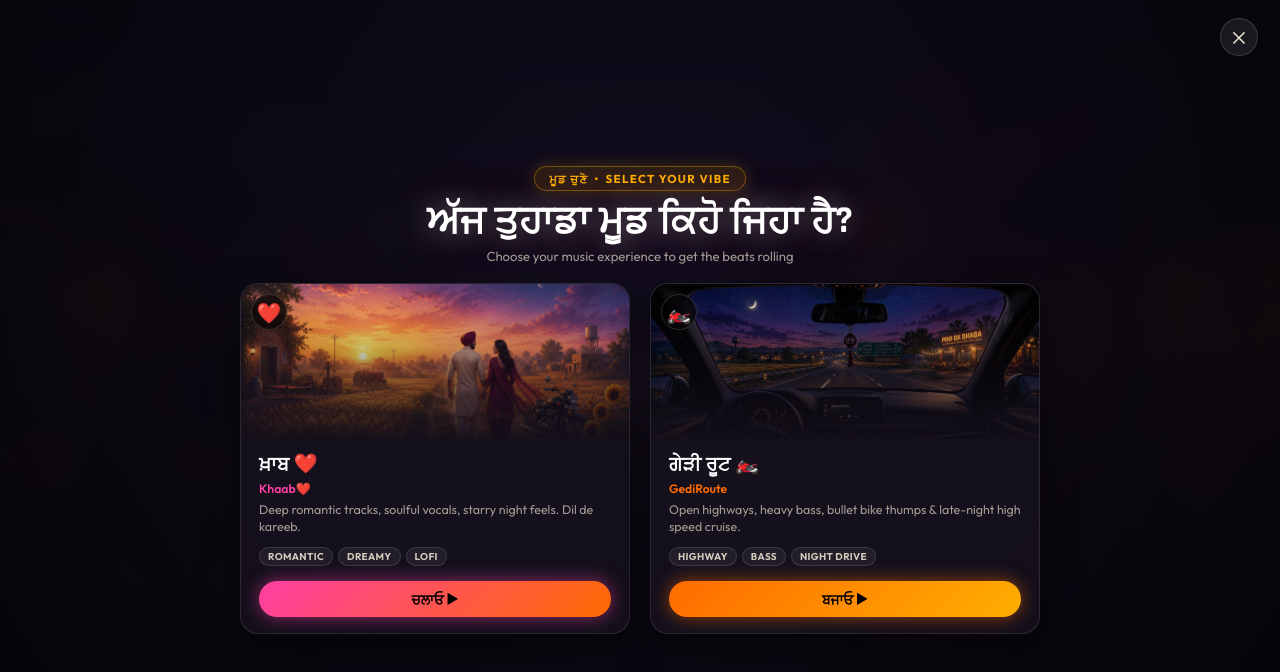
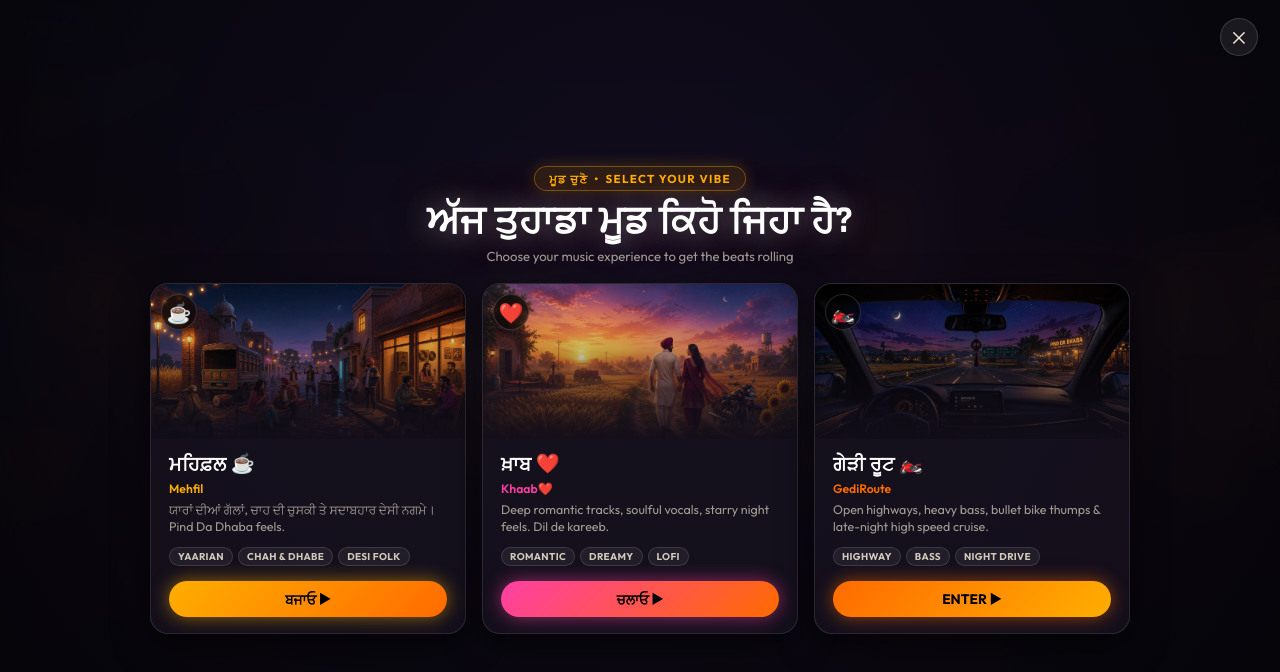
Before and after one commit to animeshtripathii/Mehfil, a React (Vite) app: page / in a window 1280 px wide. Shown: the top 672 px of the page. Built offline with nearby package versions, Linux system fonts and the light colour scheme.

Commit message:
feat: add dedicated Mehfil vibe with full songs and dynamic Punjabi shayari quote lines

```diff
--- a/src/App.tsx
+++ b/src/App.tsx
@@ -11,20 +11,24 @@ import VibeModal from './components/VibeModal/VibeModal';
 import './styles/globals.css';
 import styles from './App.module.css';
 
-type NavPage = 'home' | VibeId;
+/* Matches the PAGE_CONFIG in Hero.tsx */
+const THEME: Record<number, { accent: string; glow: string }> = {
+  0: { accent: '#ffae00', glow: 'rgba(255,174,0,0.55)' },
+  1: { accent: '#ff3fa4', glow: 'rgba(255,63,164,0.50)' },
+  2: { accent: '#ff6b00', glow: 'rgba(255,107,0,0.55)' },
+};
 
-/* Matches the PAGE_CONFIG in Hero.tsx */
-const THEME: Record<string, { accent: string; glow: string }> = {
-  home: { accent: '#ffae00', glow: 'rgba(255,174,0,0.45)' },
-  '0':  { accent: '#ff3fa4', glow: 'rgba(255,63,164,0.50)' },
-  '1':  { accent: '#ff6b00', glow: 'rgba(255,107,0,0.55)'  },
+const VIBE_LABELS: Record<number, string> = {
+  0: '☕ Mehfil',
+  1: '❤️ Khaab',
+  2: '🏍️ Gedi Route',
 };
 
 const App: React.FC = () => {
   const player = useAudioPlayer();
 
-  // ── Active nav page ──
-  const [navPage, setNavPage] = useState<NavPage>('home');
+  // ── Active nav page / vibe (0: Mehfil, 1: Khaab, 2: Gedi Route) ──
+  const [navPage, setNavPage] = useState<VibeId>(0);
 
   // ── First load modal state (starts open on first visit) ──
   const [isModalOpen, setIsModalOpen] = useState(true);
@@ -41,14 +45,11 @@ const App: React.FC = () => {
     toastTimer.current = setTimeout(() => setToastVisible(false), 2800);
   }, []);
 
-  // ── Nav handler ──
-  const handleNavChange = useCallback((page: NavPage) => {
+  // ── Nav / Vibe handler ──
+  const handleNavChange = useCallback((page: VibeId) => {
     setNavPage(page);
-    if (page !== 'home') {
-      player.selectVibe(page as VibeId);
-      const labels: Record<number, string> = { 0: '❤️ Khaab', 1: '🏍️ Gedi Route' };
-      showToast(`${labels[page as number]} selected`);
-    }
+    player.selectVibe(page);
+    showToast(`${VIBE_LABELS[page]} selected`);
   }, [player, showToast]);
 
   // ── Modal Vibe Selection handler ──
@@ -57,7 +58,7 @@ const App: React.FC = () => {
     setIsModalOpen(false);
   }, [handleNavChange]);
 
-  const theme = THEME[String(navPage)] ?? THEME['home'];
+  const theme = THEME[navPage] ?? THEME[0];
 
   return (
     <div
--- a/src/components/Hero/Hero.module.css
+++ b/src/components/Hero/Hero.module.css
@@ -127,16 +127,31 @@
 }
 
 /* ══════════════════════════════════════
-   Subtitle
+   Poetic Quote / Shayari Line
+══════════════════════════════════════ */
+.quote {
+  font-family: var(--font-main);
+  font-size: clamp(0.92rem, 1.8vw, 1.3rem);
+  font-style: italic;
+  font-weight: 600;
+  color: var(--hero-accent, #ffae00);
+  text-shadow: 0 0 24px var(--hero-glow, rgba(255,174,0,0.45));
+  margin: 4px 0 2px;
+  animation: titleIn 0.6s cubic-bezier(0.22, 1, 0.36, 1) 0.05s both;
+  letter-spacing: 0.3px;
+}
+
+/* ══════════════════════════════════════
+   Subtitle Tagline
 ══════════════════════════════════════ */
 .subtitle {
   font-family: var(--font-main);
-  font-size: 0.63rem;
-  font-weight: 500;
-  letter-spacing: 3px;
-  color: rgba(240, 232, 213, 0.38);
+  font-size: clamp(0.6rem, 1vw, 0.72rem);
+  font-weight: 600;
+  letter-spacing: 2.5px;
+  color: rgba(240, 232, 213, 0.55);
   text-transform: uppercase;
-  animation: titleIn 0.65s cubic-bezier(0.22, 1, 0.36, 1) 0.08s both;
+  animation: titleIn 0.7s cubic-bezier(0.22, 1, 0.36, 1) 0.1s both;
 }
 
 /* Entrance animation for title/subtitle on page switch */
--- a/src/components/Hero/Hero.tsx
+++ b/src/components/Hero/Hero.tsx
@@ -2,59 +2,61 @@ import React from 'react';
 import type { VibeId } from '../../types';
 import styles from './Hero.module.css';
 
-type NavPage = 'home' | VibeId;
-
 interface HeroProps {
-  navPage: NavPage;
-  onNavChange: (page: NavPage) => void;
+  navPage: VibeId;
+  onNavChange: (page: VibeId) => void;
 }
 
 /* ── Per-page configuration ── */
 interface PageConfig {
   bg:       string;
   title:    string;
+  quote:    string;
   subtitle: string;
   accent:   string;
   glow:     string;
   overlay:  string;
 }
 
-const PAGE_CONFIG: Record<string, PageConfig> = {
-  home: {
+const PAGE_CONFIG: Record<number, PageConfig> = {
+  0: {  // Mehfil — warm golden dhaba vibes
     bg:       '/assets/home_page.jpeg',
     title:    'ਮਹਿਫ਼ਲ ਮਿੱਤਰਾਂ ਦੀ',
-    subtitle: 'YAAR DIYAN GALLAAN \u00a0•\u00a0 RAATAN DE NAGME \u00a0•\u00a0 DIL WALI VIBE',
+    quote:    'ਜਿੱਥੇ ਯਾਰ ਬੈਠ ਜਾਣ, ਉਹੀਓ ਮਹਿਫ਼ਲ ਬਣ ਜਾਂਦੀ ਐ',
+    subtitle: 'YAAR DIYAN GALLAAN \u00a0•\u00a0 CHAH DI CHUSKI \u00a0•\u00a0 DESI NAGME \u00a0•\u00a0 DIL WALI VIBE',
     accent:   '#ffae00',
-    glow:     'rgba(255,174,0,0.45)',
+    glow:     'rgba(255,174,0,0.55)',
     overlay:  'rgba(255,150,0,0.08)',
   },
-  '0': {  // Khaab — romantic pink / purple
+  1: {  // Khaab — romantic pink / purple
     bg:       '/assets/Khaab.jpeg',
     title:    'ਤਾਰਿਆਂ ਦੇ ਦੇਸ਼',
-    subtitle: 'DILAN DE KHAAB \u00a0•\u00a0 SOULFUL RAATAAN \u00a0•\u00a0 ISHQ WALI VIBE',
+    quote:    'ਤੇਰੇ ਖ਼ਾਬਾਂ ਦਾ ਸਫ਼ਰ, ਤਾਰਿਆਂ ਦੀ ਲੋਅ \'ਚ',
+    subtitle: 'DILAN DE KHAAB \u00a0•\u00a0 SOULFUL RAATAAN \u00a0•\u00a0 ISHQ WALI VIBE \u00a0•\u00a0 LOFI REVERB',
     accent:   '#ff3fa4',
     glow:     'rgba(255,63,164,0.50)',
     overlay:  'rgba(155,89,255,0.10)',
   },
-  '1': {  // Gedi Route — highway orange / amber
+  2: {  // Gedi Route — highway orange / amber
     bg:       '/assets/GediRoute.png',
     title:    'ਰਾਤ ਦੀ ਗੇੜੀ',
-    subtitle: 'BULLET THUMPS \u00a0•\u00a0 HIGHWAY BASS \u00a0•\u00a0 RAAT DI SPEED',
+    quote:    'ਸੁੰਨਸਾਨ ਸੜਕਾਂ, ਬੁਲੇਟ ਦੀ ਆਵਾਜ਼ ਤੇ ਭਾਰੀ ਬੇਸ',
+    subtitle: 'BULLET THUMPS \u00a0•\u00a0 HIGHWAY BASS \u00a0•\u00a0 RAAT DI SPEED \u00a0•\u00a0 GABRU VIBE',
     accent:   '#ff6b00',
     glow:     'rgba(255,107,0,0.55)',
     overlay:  'rgba(255,107,0,0.10)',
   },
 };
 
-const NAV_ITEMS: { id: NavPage; label: string; emoji?: string }[] = [
-  { id: 'home', label: 'Mehfil'     },
-  { id: 0,      label: 'Khaab',      emoji: '❤️' },
-  { id: 1,      label: 'Gedi Route', emoji: '🏍️' },
+const NAV_ITEMS: { id: VibeId; label: string; emoji?: string }[] = [
+  { id: 0, label: 'Mehfil',     emoji: '☕' },
+  { id: 1, label: 'Khaab',      emoji: '❤️' },
+  { id: 2, label: 'Gedi Route', emoji: '🏍️' },
 ];
 
 const Hero: React.FC<HeroProps> = ({ navPage, onNavChange }) => {
+  const config = PAGE_CONFIG[navPage] ?? PAGE_CONFIG[0];
   const key    = String(navPage);
-  const config = PAGE_CONFIG[key] ?? PAGE_CONFIG['home'];
 
   return (
     <header
@@ -76,7 +78,7 @@ const Hero: React.FC<HeroProps> = ({ navPage, onNavChange }) => {
         <nav className={styles.pillNav} aria-label="Page navigation">
           {NAV_ITEMS.map(item => {
             const active = navPage === item.id;
-            const cfg    = PAGE_CONFIG[String(item.id)] ?? PAGE_CONFIG['home'];
+            const cfg    = PAGE_CONFIG[item.id] ?? PAGE_CONFIG[0];
             return (
               <button
                 key={String(item.id)}
@@ -96,11 +98,16 @@ const Hero: React.FC<HeroProps> = ({ navPage, onNavChange }) => {
         </nav>
 
         {/* ── Dynamic title ── */}
-        <h1 className={styles.title} key={key}>
+        <h1 className={styles.title} key={key + '-title'}>
           {config.title}
         </h1>
 
-        {/* ── Dynamic subtitle ── */}
+        {/* ── Dynamic Punjabi Quote/Shayari line ── */}
+        <p className={styles.quote} key={key + '-quote'}>
+          &ldquo;{config.quote}&rdquo;
+        </p>
+
+        {/* ── Dynamic tagline subtitle ── */}
         <p className={styles.subtitle} key={key + '-sub'}>
           {config.subtitle}
         </p>
--- a/src/components/VibeModal/VibeModal.module.css
+++ b/src/components/VibeModal/VibeModal.module.css
@@ -52,7 +52,7 @@
 
 /* ── Modal Dialog ── */
 .dialog {
-  max-width: 800px;
+  max-width: 980px;
   width: 100%;
   display: flex;
   flex-direction: column;
@@ -104,11 +104,11 @@
   line-height: 1.4;
 }
 
-/* ── Cards Grid ── */
+/* ── 3 Cards Grid ── */
 .grid {
   display: grid;
-  grid-template-columns: repeat(2, 1fr);
-  gap: 20px;
+  grid-template-columns: repeat(3, 1fr);
+  gap: 16px;
   width: 100%;
 }
 
--- a/src/components/VibeModal/VibeModal.tsx
+++ b/src/components/VibeModal/VibeModal.tsx
@@ -8,6 +8,12 @@ interface VibeModalProps {
   onClose: () => void;
   onSelectVibe: (id: VibeId) => void;
 }
+
+const BUTTON_STYLES: Record<number, { grad: string; text: string }> = {
+  0: { grad: 'linear-gradient(135deg, #ffae00 0%, #ff6b00 100%)', text: 'ਬਜਾਓ ▶' },
+  1: { grad: 'linear-gradient(135deg, #ff3fa4 0%, #ff6b00 100%)', text: 'ਚਲਾਓ ▶' },
+  2: { grad: 'linear-gradient(135deg, #ff6b00 0%, #ffae00 100%)', text: 'ENTER ▶' },
+};
 
 const VibeModal: React.FC<VibeModalProps> = ({ isOpen, onClose, onSelectVibe }) => {
   // Close on Escape key
@@ -70,14 +76,10 @@ const VibeModal: React.FC<VibeModalProps> = ({ isOpen, onClose, onSelectVibe })
           Choose your music experience to get the beats rolling
         </p>
 
-        {/* Cards */}
+        {/* 3 Cards Grid */}
         <div className={styles.grid}>
           {VIBES.map((vibe) => {
-            const isKhaab = vibe.id === 0;
-            const btnGradient = isKhaab
-              ? 'linear-gradient(135deg, #ff3fa4 0%, #ff6b00 100%)'
-              : 'linear-gradient(135deg, #ff6b00 0%, #ffae00 100%)';
-            const btnText = isKhaab ? 'ਚਲਾਓ ▶' : 'ਬਜਾਓ ▶';
+            const btnInfo = BUTTON_STYLES[vibe.id] ?? BUTTON_STYLES[0];
 
             return (
               <div
@@ -87,7 +89,7 @@ const VibeModal: React.FC<VibeModalProps> = ({ isOpen, onClose, onSelectVibe })
                   {
                     '--card-accent': vibe.accentColor,
                     '--card-glow': vibe.glowColor,
-                    '--card-btn-grad': btnGradient,
+                    '--card-btn-grad': btnInfo.grad,
                   } as React.CSSProperties
                 }
                 onClick={() => {
@@ -128,7 +130,7 @@ const VibeModal: React.FC<VibeModalProps> = ({ isOpen, onClose, onSelectVibe })
                       onClose();
                     }}
                   >
-                    {btnText}
+                    {btnInfo.text}
                   </button>
                 </div>
               </div>
--- a/src/data/tracks.ts
+++ b/src/data/tracks.ts
@@ -1,11 +1,4 @@
 import type { Vibe, Track, VibeId } from '../types';
-
-// ─── Audio Source Resolution ───────────────────────────────────────────────────
-// Priority order for each track:
-//   1. localSrc  — filename in public/songs/ (e.g. "295_bass_remix.mp3")
-//   2. streamUrl — direct 320kbps full song stream URL (.mp4 AAC container)
-//   3. cloudinaryId — Cloudinary public_id (optional fallback)
-//   4. Empty string → simulation fallback
 
 export const CLOUDINARY_CLOUD_NAME = 'YOUR_CLOUD_NAME';
 
@@ -18,42 +11,143 @@ export function getAudioUrl(track: Track): string {
   return '';
 }
 
-// ─── Vibes ─────────────────────────────────────────────────────────────────────
+// ─── 3 Curated Vibes ───────────────────────────────────────────────────────────
 export const VIBES: Vibe[] = [
   {
     id: 0,
+    name: 'Mehfil',
+    nameGurmukhi: 'ਮਹਿਫ਼ਲ ☕',
+    emoji: '☕',
+    art: '/assets/home_page.jpeg',
+    badge: '☕ Mehfil',
+    quote: 'ਜਿੱਥੇ ਯਾਰ ਬੈਠ ਜਾਣ, ਉਹੀਓ ਮਹਿਫ਼ਲ ਬਣ ਜਾਂਦੀ ਐ',
+    accentColor: '#ffae00',
+    glowColor: 'rgba(255,174,0,0.55)',
+    description: 'ਯਾਰਾਂ ਦੀਆਂ ਗੱਲਾਂ, ਚਾਹ ਦੀ ਚੁਸਕੀ ਤੇ ਸਦਾਬਹਾਰ ਦੇਸੀ ਨਗਮੇ। Pind Da Dhaba feels.',
+    tags: ['Yaarian', 'Chah & Dhabe', 'Desi Folk'],
+    trackCount: 6,
+  },
+  {
+    id: 1,
     name: 'Khaab❤️',
     nameGurmukhi: 'ਖ਼ਾਬ ❤️',
     emoji: '❤️',
     art: '/assets/Khaab.jpeg',
     badge: '❤️ Khaab',
+    quote: 'ਤੇਰੇ ਖ਼ਾਬਾਂ ਦਾ ਸਫ਼ਰ, ਤਾਰਿਆਂ ਦੀ ਲੋਅ \'ਚ',
     accentColor: '#ff3fa4',
     glowColor: 'rgba(255,63,164,0.55)',
     description: 'Deep romantic tracks, soulful vocals, starry night feels. Dil de kareeb.',
     tags: ['Romantic', 'Dreamy', 'Lofi'],
-    trackCount: 8,
+    trackCount: 7,
   },
   {
-    id: 1,
+    id: 2,
     name: 'GediRoute',
     nameGurmukhi: 'ਗੇੜੀ ਰੂਟ 🏍️',
     emoji: '🏍️',
     art: '/assets/GediRoute.png',
     badge: '🏍️ Gedi Route',
+    quote: 'ਸੁੰਨਸਾਨ ਸੜਕਾਂ, ਬੁਲੇਟ ਦੀ ਆਵਾਜ਼ ਤੇ ਭਾਰੀ ਬੇਸ',
     accentColor: '#ff6b00',
     glowColor: 'rgba(255,107,0,0.55)',
     description: 'Open highways, heavy bass, bullet bike thumps & late-night high speed cruise.',
     tags: ['Highway', 'Bass', 'Night Drive'],
-    trackCount: 7,
+    trackCount: 8,
   },
 ];
 
-// ─── Full Length Tracks (Full 320kbps Audio Streams) ───────────────────────────
+// ─── All Full Length 320kbps Audio Tracks ──────────────────────────────────────
 export const TRACKS: Track[] = [
-  // ── Vibe 0: Khaab ❤️ (Romantic / Dreamy / Soulful) ──
+
+  // ═════════════════════════════════════════════════════════════════════════════
+  // ── Vibe 0: Mehfil ☕ (Yaariyan / Pind De Nagme / Desi Folk)
+  // ═════════════════════════════════════════════════════════════════════════════
   {
     id: 0,
     vibe: 0 as VibeId,
+    title: 'Patiala Peg',
+    gurm: 'ਪਟਿਆਲਾ ਪੈੱਗ',
+    artist: 'Diljit Dosanjh',
+    dur: '3:08',
+    durationSec: 188,
+    streamUrl: 'https://aac.saavncdn.com/901/6f9a40435b170c06fb9c409dd8fb117e_320.mp4',
+    coverArt: 'https://c.saavncdn.com/901/Patiala-Peg-Punjabi-2014-500x500.jpg',
+    localSrc: '',
+    cloudinaryId: '',
+  },
+  {
+    id: 1,
+    vibe: 0 as VibeId,
+    title: 'Mathi Mathi (Yaarian)',
+    gurm: 'ਮੱਠੀ ਮੱਠੀ (ਯਾਰੀਆਂ)',
+    artist: 'Amrinder Gill',
+    dur: '3:10',
+    durationSec: 190,
+    streamUrl: 'https://aac.saavncdn.com/612/23bcc68943d822393a70a4f5e5f21e6c_320.mp4',
+    coverArt: 'https://c.saavncdn.com/612/Laiye-Je-Yaarian-Soundtrack--Punjabi-2019-20190708170249-500x500.jpg',
+    localSrc: '',
+    cloudinaryId: '',
+  },
+  {
+    id: 2,
+    vibe: 0 as VibeId,
+    title: 'Putt Jattan De',
+    gurm: 'ਪੁੱਤ ਜੱਟਾਂ ਦੇ',
+    artist: 'Surjit Bindrakhia',
+    dur: '3:24',
+    durationSec: 204,
+    streamUrl: 'https://aac.saavncdn.com/821/df6ef90fe280bd5dee031213a5becf0e_320.mp4',
+    coverArt: 'https://c.saavncdn.com/821/Putt-Jattan-De-Punjabi-2013-500x500.jpg',
+    localSrc: '',
+    cloudinaryId: '',
+  },
+  {
+    id: 3,
+    vibe: 0 as VibeId,
+    title: 'Teri Meri Jodi (Channo)',
+    gurm: 'ਚੰਨੋ',
+    artist: 'Harbhajan Mann',
+    dur: '3:26',
+    durationSec: 206,
+    streamUrl: 'https://aac.saavncdn.com/995/81ca231376ddd808afd6cbe65f13dcf4_320.mp4',
+    coverArt: 'https://c.saavncdn.com/995/Teri-Meri-Jodi-Punjabi-2022-20221128181655-500x500.jpg',
+    localSrc: '',
+    cloudinaryId: '',
+  },
+  {
+    id: 4,
+    vibe: 0 as VibeId,
+    title: 'Sanu Ik Pal',
+    gurm: 'ਸਾਨੂੰ ਇੱਕ ਪਲ',
+    artist: 'Nusrat Fateh Ali Khan',
+    dur: '3:02',
+    durationSec: 182,
+    streamUrl: 'https://aac.saavncdn.com/186/0da2cc816e11da44531c8bf59cc296b2_320.mp4',
+    coverArt: 'https://c.saavncdn.com/186/Nusrat-Fateh-Ali-Khan-Urdu-2020-20200701140003-500x500.jpg',
+    localSrc: '',
+    cloudinaryId: '',
+  },
+  {
+    id: 5,
+    vibe: 0 as VibeId,
+    title: 'Mitran Nu Shaunk',
+    gurm: 'ਮਿੱਤਰਾਂ ਨੂੰ ਸ਼ੌਂਕ',
+    artist: 'Babbu Maan',
+    dur: '3:38',
+    durationSec: 218,
+    streamUrl: 'https://aac.saavncdn.com/988/1133e125723074fcf9effb322c6d45e3_320.mp4',
+    coverArt: 'https://c.saavncdn.com/988/Babbu-Maan-Punjabi-2019-20190823055452-500x500.jpg',
+    localSrc: '',
+    cloudinaryId: '',
+  },
+
+  // ═════════════════════════════════════════════════════════════════════════════
+  // ── Vibe 1: Khaab ❤️ (Romantic / Dreamy / Soulful Lofi)
+  // ═════════════════════════════════════════════════════════════════════════════
+  {
+    id: 6,
+    vibe: 1 as VibeId,
     title: 'Khaab',
     gurm: 'ਖ਼ਾਬ',
     artist: 'Akhil',
@@ -65,8 +159,8 @@ export const TRACKS: Track[] = [
     cloudinaryId: '',
   },
   {
-    id: 1,
-    vibe: 0 as VibeId,
+    id: 7,
+    vibe: 1 as VibeId,
     title: 'Excuses',
     gurm: 'ਬਹਾਨੇ',
     artist: 'AP Dhillon, Gurinder Gill & Intense',
@@ -78,8 +172,8 @@ export const TRACKS: Track[] = [
     cloudinaryId: '',
   },
   {
-    id: 2,
-    vibe: 0 as VibeId,
+    id: 8,
+    vibe: 1 as VibeId,
     title: 'Brown Munde',
     gurm: 'ਬ੍ਰਾਊਨ ਮੁੰਡੇ',
     artist: 'AP Dhillon, Gurinder Gill & Shinda Kahlon',
@@ -91,8 +185,8 @@ export const TRACKS: Track[] = [
     cloudinaryId: '',
   },
   {
-    id: 3,
-    vibe: 0 as VibeId,
+    id: 9,
+    vibe: 1 as VibeId,
     title: 'With You',
     gurm: 'ਤੇਰੇ ਨਾਲ',
     artist: 'AP Dhillon',
@@ -104,8 +198,8 @@ export const TRACKS: Track[] = [
     cloudinaryId: '',
   },
   {
-    id: 4,
-    vibe: 0 as VibeId,
+    id: 10,
+    vibe: 1 as VibeId,
     title: 'Dil Nu',
     gurm: 'ਦਿਲ ਨੂੰ',
     artist: 'AP Dhillon & Shinda Kahlon',
@@ -117,8 +211,51 @@ export const TRACKS: Track[] = [
     cloudinaryId: '',
   },
   {
-    id: 5,
-    vibe: 0 as VibeId,
+    id: 11,
+    vibe: 1 as VibeId,
+    title: 'Softly',
+    gurm: 'ਸੌਫਟਲੀ',
+    artist: 'Karan Aujla & Ikky',
+    dur: '2:35',
+    durationSec: 155,
+    streamUrl: 'https://aac.saavncdn.com/538/727114725cd7ec508b1df0a7e4515e5e_320.mp4',
+    coverArt: 'https://c.saavncdn.com/538/Making-Memories-Punjabi-2023-20230818042456-500x500.jpg',
+    localSrc: '',
+    cloudinaryId: '',
+  },
+  {
+    id: 12,
+    vibe: 1 as VibeId,
+    title: 'Lover',
+    gurm: 'ਲਵਰ',
+    artist: 'Diljit Dosanjh',
+    dur: '3:10',
+    durationSec: 190,
+    streamUrl: 'https://aac.saavncdn.com/209/88cd9a1cc0af8768d67272876bb09851_320.mp4',
+    coverArt: 'https://c.saavncdn.com/209/MoonChild-Era-Punjabi-2021-20210822054238-500x500.jpg',
+    localSrc: '',
+    cloudinaryId: '',
+  },
+
+  // ═════════════════════════════════════════════════════════════════════════════
+  // ── Vibe 2: GediRoute 🏍️ (Highway Bass / Night Drive / Heavy Thumps)
+  // ═════════════════════════════════════════════════════════════════════════════
+  {
+    id: 13,
+    vibe: 2 as VibeId,
+    title: '295',
+    gurm: 'ਦੋ ਸੌ ਪੰਜਾਨਵੇਂ',
+    artist: 'Sidhu Moose Wala',
+    dur: '4:30',
+    durationSec: 270,
+    streamUrl: 'https://aac.saavncdn.com/609/852628435c98083dfe217c1cfa731bb5_320.mp4',
+    coverArt: 'https://c.saavncdn.com/609/Moosetape-Punjabi-2021-20210514202517-500x500.jpg',
+    localSrc: '',
+    cloudinaryId: '',
+  },
+  {
+    id: 14,
+    vibe: 2 as VibeId,
     title: 'So High',
     gurm: 'ਸੋ ਹਾਈ',
     artist: 'Sidhu Moose Wala',
@@ -130,49 +267,8 @@ export const TRACKS: Track[] = [
     cloudinaryId: '',
   },
   {
-    id: 6,
-    vibe: 0 as VibeId,
-    title: 'Softly',
-    gurm: 'ਸੌਫਟਲੀ',
-    artist: 'Karan Aujla & Ikky',
-    dur: '2:35',
-    durationSec: 155,
-    streamUrl: 'https://aac.saavncdn.com/538/727114725cd7ec508b1df0a7e4515e5e_320.mp4',
-    coverArt: 'https://c.saavncdn.com/538/Making-Memories-Punjabi-2023-20230818042456-500x500.jpg',
-    localSrc: '',
-    cloudinaryId: '',
-  },
-  {
-    id: 7,
-    vibe: 0 as VibeId,
-    title: 'Lover',
-    gurm: 'ਲਵਰ',
-    artist: 'Diljit Dosanjh',
-    dur: '3:10',
-    durationSec: 190,
-    streamUrl: 'https://aac.saavncdn.com/209/88cd9a1cc0af8768d67272876bb09851_320.mp4',
-    coverArt: 'https://c.saavncdn.com/209/MoonChild-Era-Punjabi-2021-20210822054238-500x500.jpg',
-    localSrc: '',
-    cloudinaryId: '',
-  },
-
-  // ── Vibe 1: GediRoute 🏍️ (Highway / Bass / Night Drive) ──
-  {
-    id: 8,
-    vibe: 1 as VibeId,
-    title: '295',
-    gurm: 'ਦੋ ਸੌ ਪੰਜਾਨਵੇਂ',
-    artist: 'Sidhu Moose Wala',
-    dur: '4:30',
-    durationSec: 270,
-    streamUrl: 'https://aac.saavncdn.com/609/852628435c98083dfe217c1cfa731bb5_320.mp4',
-    coverArt: 'https://c.saavncdn.com/609/Moosetape-Punjabi-2021-20210514202517-500x500.jpg',
-    localSrc: '',
-    cloudinaryId: '',
-  },
-  {
-    id: 9,
-    vibe: 1 as VibeId,
+    id: 15,
+    vibe: 2 as VibeId,
     title: 'Jatt Da Muqabala',
     gurm: 'ਜੱਟ ਦਾ ਮੁਕਾਬਲਾ',
     artist: 'Sidhu Moose Wala',
@@ -184,8 +280,8 @@ export const TRACKS: Track[] = [
     cloudinaryId: '',
   },
   {
-    id: 10,
-    vibe: 1 as VibeId,
+    id: 16,
+    vibe: 2 as VibeId,
     title: '52 Bars',
     gurm: 'ਬਵੰਜਾ ਬਾਰਜ਼',
     artist: 'Karan Aujla & Ikky',
@@ -197,8 +293,8 @@ export const TRACKS: Track[] = [
     cloudinaryId: '',
   },
   {
-    id: 11,
-    vibe: 1 as VibeId,
+    id: 17,
+    vibe: 2 as VibeId,
     title: 'G.O.A.T.',
     gurm: 'ਗੋਟ',
     artist: 'Diljit Dosanjh',
@@ -210,8 +306,8 @@ export const TRACKS: Track[] = [
     cloudinaryId: '',
   },
   {
-    id: 12,
-    vibe: 1 as VibeId,
+    id: 18,
+    vibe: 2 as VibeId,
     title: 'Dope Shope',
     gurm: 'ਡੋਪ ਸ਼ੋਪ',
     artist: 'Deep Money & Yo Yo Honey Singh',
@@ -223,8 +319,8 @@ export const TRACKS: Track[] = [
     cloudinaryId: '',
   },
   {
-    id: 13,
-    vibe: 1 as VibeId,
+    id: 19,
+    vibe: 2 as VibeId,
     title: 'Winning Speech',
     gurm: 'ਵਿਨਿੰਗ ਸਪੀਚ',
     artist: 'Karan Aujla & MXRCI',
@@ -236,8 +332,8 @@ export const TRACKS: Track[] = [
     cloudinaryId: '',
   },
   {
-    id: 14,
-    vibe: 1 as VibeId,
+    id: 20,
+    vibe: 2 as VibeId,
     title: 'Same Beef',
     gurm: 'ਸੇਮ ਬੀਫ',
     artist: 'Bohemia & Sidhu Moose Wala',
```
Also changed, not shown: src/types/index.ts (+5 -6 lines).
